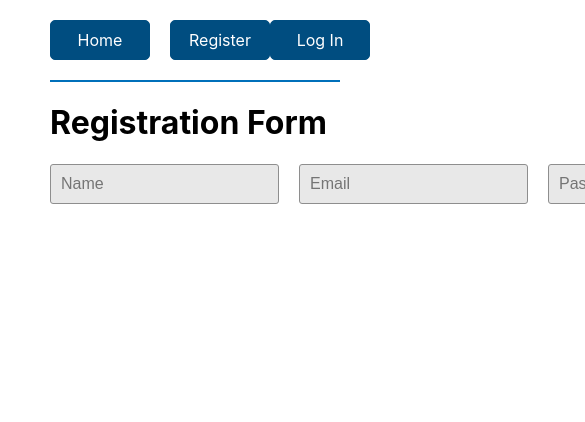
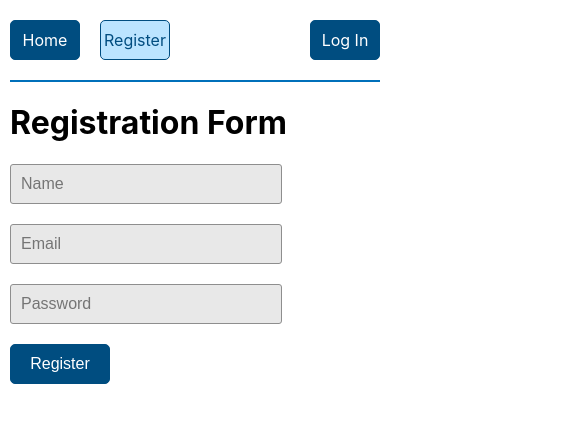
Before and after one commit to Valerii2022/goit-react-hw-08-phonebook, a React (Create React App) app: page /goit-react-hw-08-phonebook/registration in a window 390 px wide. Shown: the top 422 px of the page, 585 px wide, since content can reach past the window. Built offline with nearby package versions, Linux system fonts and the light colour scheme.

Commit message:
done / need refactoring with styles from mui

```diff
--- a/src/components/App.js
+++ b/src/components/App.js
@@ -28,7 +28,10 @@ export const App = () => {
         <Route
           path="registration"
           element={
-            <RestrictedRoute redirectTo="/" component={<Registration />} />
+            <RestrictedRoute
+              redirectTo="/contacts"
+              component={<Registration />}
+            />
           }
         />
         <Route
--- a/src/components/ContactForm/styled.js
+++ b/src/components/ContactForm/styled.js
@@ -50,4 +50,7 @@ export const FormInput = styled.input`
   :focus {
     box-shadow: 0px 0px 8px #004d80;
   }
+  @media screen and (max-width: 468px) {
+    width: 200px;
+  }
 `;
--- a/src/components/Filter/styled.js
+++ b/src/components/Filter/styled.js
@@ -25,4 +25,8 @@ export const FindInput = styled.input`
   transition: box-shadow 250ms linear;
   :focus {
     box-shadow: 0px 0px 8px #004d80;
+  }
+  @media screen and (max-width: 468px) {
+    width: 200px;
+  }
 `;
--- a/src/components/Navigation/Navigation.js
+++ /dev/null
@@ -1,36 +0,0 @@
-import { useSelector } from 'react-redux';
-import { getUser } from 'redux/selectors';
-import { UserMenu } from 'components/UserMenu';
-import { List, Link, Container } from './styled';
-
-export const Navigation = () => {
-  const { isLoggedIn } = useSelector(getUser);
-  return (
-    <Container>
-      <List>
-        <li>
-          <Link to="/">Home</Link>
-        </li>
-        {!isLoggedIn && (
-          <li>
-            <Link to="/registration">Register</Link>
-          </li>
-        )}
-        {isLoggedIn && (
-          <li>
-            <Link to="/contacts">Contacts</Link>
-          </li>
-        )}
-      </List>
-      <List>
-        {isLoggedIn ? (
-          <UserMenu />
-        ) : (
-          <li>
-            <Link to="/login">Log In</Link>
-          </li>
-        )}
-      </List>
-    </Container>
-  );
-};
--- a/src/components/Navigation/styled.js
+++ b/src/components/Navigation/styled.js
@@ -23,9 +23,18 @@ export const Link = styled(NavLink)`
     background-color: #bbe4ff;
     color: #004d80;
   }
+  &.active {
+    background-color: #bbe4ff;
+    color: #004d80;
+  }
+  @media screen and (max-width: 468px) {
+    width: 68px;
+  }
 `;
 
 export const Container = styled.div`
   display: flex;
   justify-content: space-between;
+  gap: 20px;
+  flex-wrap: wrap;
 `;
--- a/src/index.css
+++ b/src/index.css
@@ -3,6 +3,9 @@
 body {
   margin: 0;
   padding: 0 50px;
+  @media screen and (max-width: 468px) {
+    padding: 0 10px;
+  }
   font-family: -apple-system, BlinkMacSystemFont, 'Segoe UI', 'Roboto', 'Oxygen',
     'Ubuntu', 'Cantarell', 'Fira Sans', 'Droid Sans', 'Helvetica Neue',
     sans-serif;
--- a/src/pages/styled.js
+++ b/src/pages/styled.js
@@ -7,6 +7,7 @@ export const Title = styled.h1`
 export const Form = styled.form`
   display: flex;
   text-align: center;
+  flex-wrap: wrap;
   gap: 20px;
 `;
 
@@ -26,6 +27,9 @@ export const FormInput = styled.input`
 `;
 
 export const Button = styled.button`
+  display: flex;
+  align-items: center;
+  justify-content: center;
   font-size: 16px;
   font-weight: 500;
   cursor: pointer;
```
